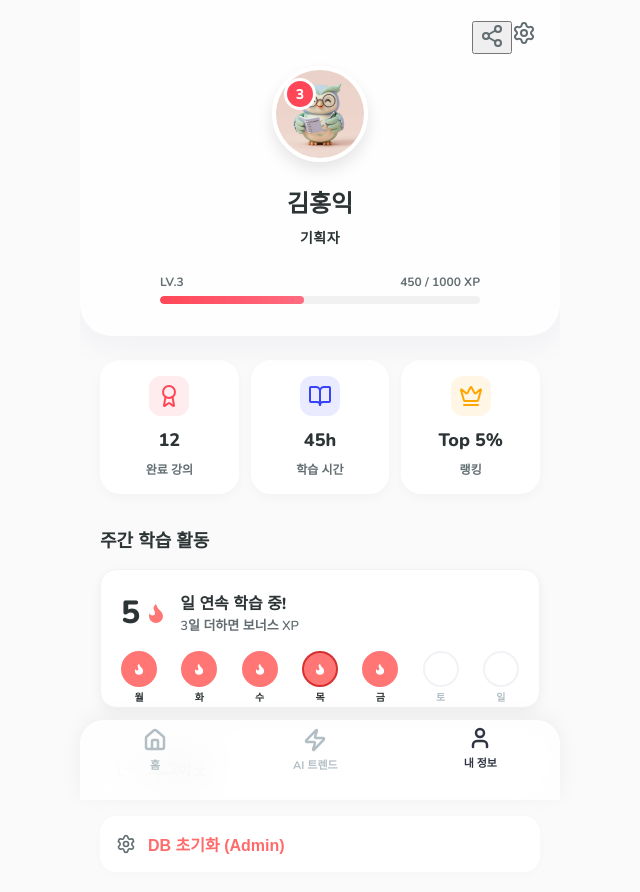
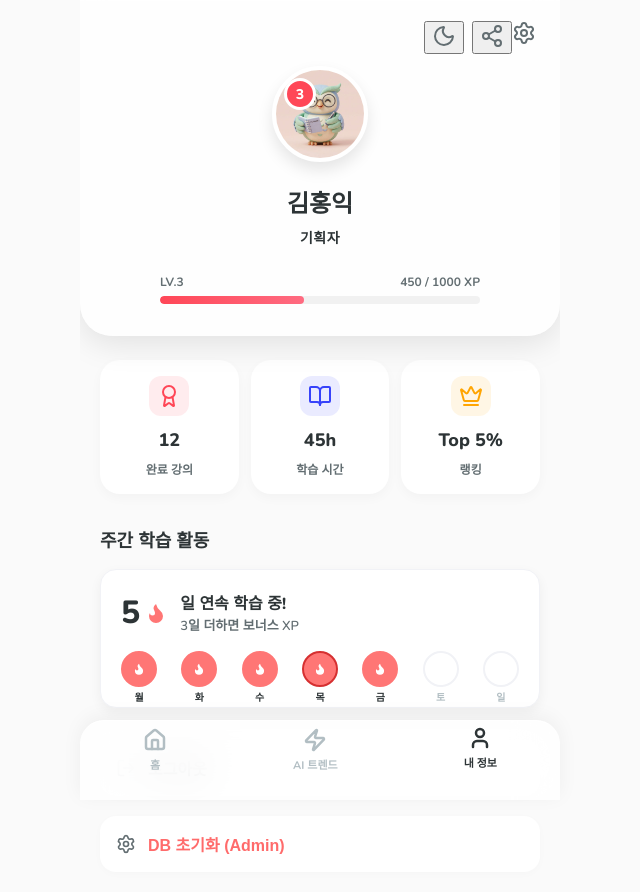
Before and after one commit to hongikhistory/aiq-platform, a React (Vite) app: page /profile in a window 1280 px wide. Shown: the top 892 px of the page, without its empty margins (320-960 px from the left). Built offline with nearby package versions, Linux system fonts and the light colour scheme.

Commit message:
feat: Implement Dark/Light mode with persistence

```diff
--- /dev/null
+++ b/src/context/ThemeContext.jsx
@@ -0,0 +1,33 @@
+import { createContext, useContext, useEffect, useState } from 'react';
+
+const ThemeContext = createContext();
+
+export function ThemeProvider({ children }) {
+  // Check local storage or system preference
+  const [theme, setTheme] = useState(() => {
+    const savedTheme = localStorage.getItem('theme');
+    if (savedTheme) return savedTheme;
+    return window.matchMedia('(prefers-color-scheme: dark)').matches ? 'dark' : 'light';
+  });
+
+  useEffect(() => {
+    // Update data-theme attribute
+    document.documentElement.setAttribute('data-theme', theme);
+    // Save to local storage
+    localStorage.setItem('theme', theme);
+  }, [theme]);
+
+  const toggleTheme = () => {
+    setTheme(prev => (prev === 'light' ? 'dark' : 'light'));
+  };
+
+  return (
+    <ThemeContext.Provider value={{ theme, toggleTheme }}>
+      {children}
+    </ThemeContext.Provider>
+  );
+}
+
+export function useTheme() {
+  return useContext(ThemeContext);
+}
--- a/src/index.css
+++ b/src/index.css
@@ -1,25 +1,47 @@
 :root {
-  --primary: #FF4757; /* Vibrant Red to match Macaw */
+  /* Brand Colors (Static) */
+  --primary: #FF4757;
   --primary-hover: #FF6B81;
-  --secondary: #2F3542; /* Darker text */
-  --secondary-hover: #5A4AD1;
-  --bg-color: #fafafa;
-  --text-main: #2d3436;
-  --text-sub: #636e72;
   --success: #00b894;
   --error: #ff7675;
   --white: #ffffff;
-  --shadow: 0 4px 12px rgba(0, 0, 0, 0.08);
-  --radius-lg: 16px;
-  --radius-full: 9999px;
+
+  /* Semantic Theme Variables (Light Mode Default) */
+  --bg-main: #fafafa;
+  --bg-card: #ffffff;
+  --text-primary: #2d3436;
+  --text-secondary: #636e72;
+  --border-color: rgba(0, 0, 0, 0.08);
+  --glass-bg: rgba(255, 255, 255, 0.75);
+  --glass-border: rgba(255, 255, 255, 0.4);
+  --shadow-sm: 0 4px 12px rgba(0, 0, 0, 0.08);
+
+  /* Legacy Mappings (for backward compatibility) */
+  --bg-color: var(--bg-main);
+  --text-main: var(--text-primary);
+  --text-sub: var(--text-secondary);
+  --shadow: var(--shadow-sm);
+}
+
+/* Dark Mode Overrides */
+[data-theme='dark'] {
+  --bg-main: #121212;
+  --bg-card: #1e1e1e;
+  --text-primary: #f5f6fa;
+  --text-secondary: #b2bec3;
+  --border-color: rgba(255, 255, 255, 0.1);
+  --glass-bg: rgba(30, 30, 30, 0.65);
+  --glass-border: rgba(255, 255, 255, 0.1);
+  --shadow-sm: 0 4px 12px rgba(0, 0, 0, 0.3);
 }
 
 body {
   margin: 0;
   font-family: "Nunito", sans-serif;
-  background-color: var(--bg-color);
-  color: var(--text-main);
+  background-color: var(--bg-main);
+  color: var(--text-primary);
   -webkit-font-smoothing: antialiased;
+  transition: background-color 0.3s, color 0.3s;
 }
 
 * {
@@ -45,11 +67,12 @@ body {
 
 /* Glassmorphism Utility */
 .glass {
-  background: rgba(255, 255, 255, 0.75);
+  background: var(--glass-bg);
   backdrop-filter: blur(16px);
   -webkit-backdrop-filter: blur(16px);
-  border-top: 1px solid rgba(255, 255, 255, 0.4);
-  box-shadow: 0 8px 32px 0 rgba(31, 38, 135, 0.05);
+  border-top: 1px solid var(--glass-border);
+  box-shadow: 0 8px 32px 0 rgba(0, 0, 0, 0.1);
+  color: var(--text-primary);
 }
 
 .animate-pop-in {
--- a/src/pages/Profile.jsx
+++ b/src/pages/Profile.jsx
@@ -1,10 +1,11 @@
 import { useState, useEffect } from 'react';
 import { useLocation, useNavigate } from 'react-router-dom';
-import { User, LogOut, Settings, Award, BookOpen, Crown, Edit2, X, Share2 } from 'lucide-react';
+import { User, LogOut, Settings, Award, BookOpen, Crown, Edit2, X, Share2, Sun, Moon } from 'lucide-react';
 import StreakWidget from '../components/StreakWidget';
 import Badge from '../components/Badge';
 import Skeleton from '../components/Skeleton';
 import './Profile.css';
+import { useTheme } from '../context/ThemeContext';
 
 // Import local avatar assets
 import owlImg from '../assets/avatars/planner-owl.png';
@@ -18,6 +19,7 @@ const AVATARS = [
 ];
 
 export default function Profile() {
+  const { theme, toggleTheme } = useTheme();
   const location = useLocation();
   const navigate = useNavigate();
   const [showAvatarModal, setShowAvatarModal] = useState(false);
@@ -83,6 +85,9 @@ export default function Profile() {
       {/* Profile Header */}
       <div className="profile-header glass">
         <div className="header-actions">
+          <button className="icon-btn" onClick={toggleTheme} style={{marginRight: '8px'}}>
+            {theme === 'dark' ? <Sun size={24} /> : <Moon size={24} />}
+          </button>
           <button className="icon-btn" onClick={() => {
             if (navigator.share) {
               navigator.share({
```
Also changed, not shown: src/App.jsx (+7 -3 lines).
